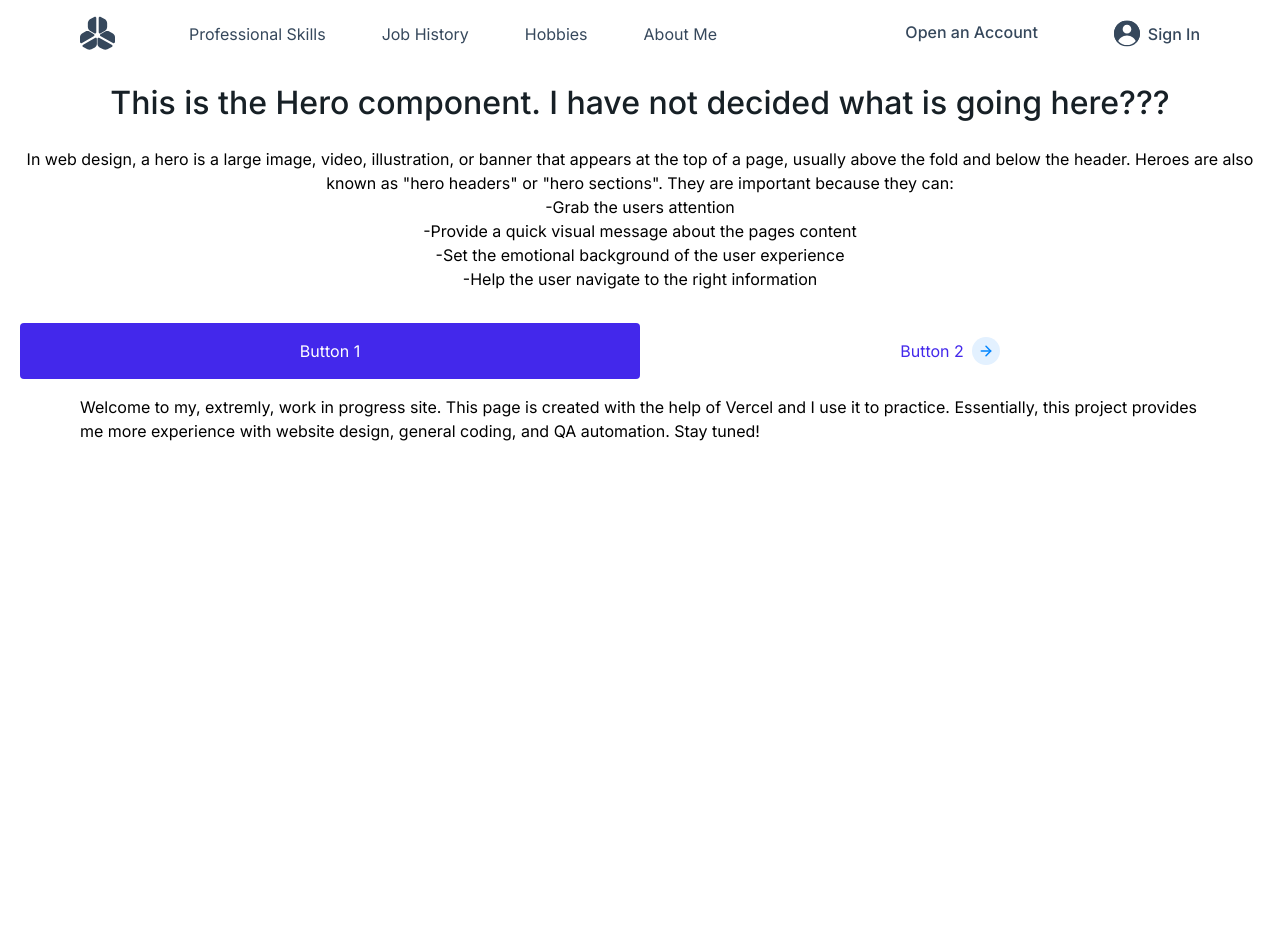
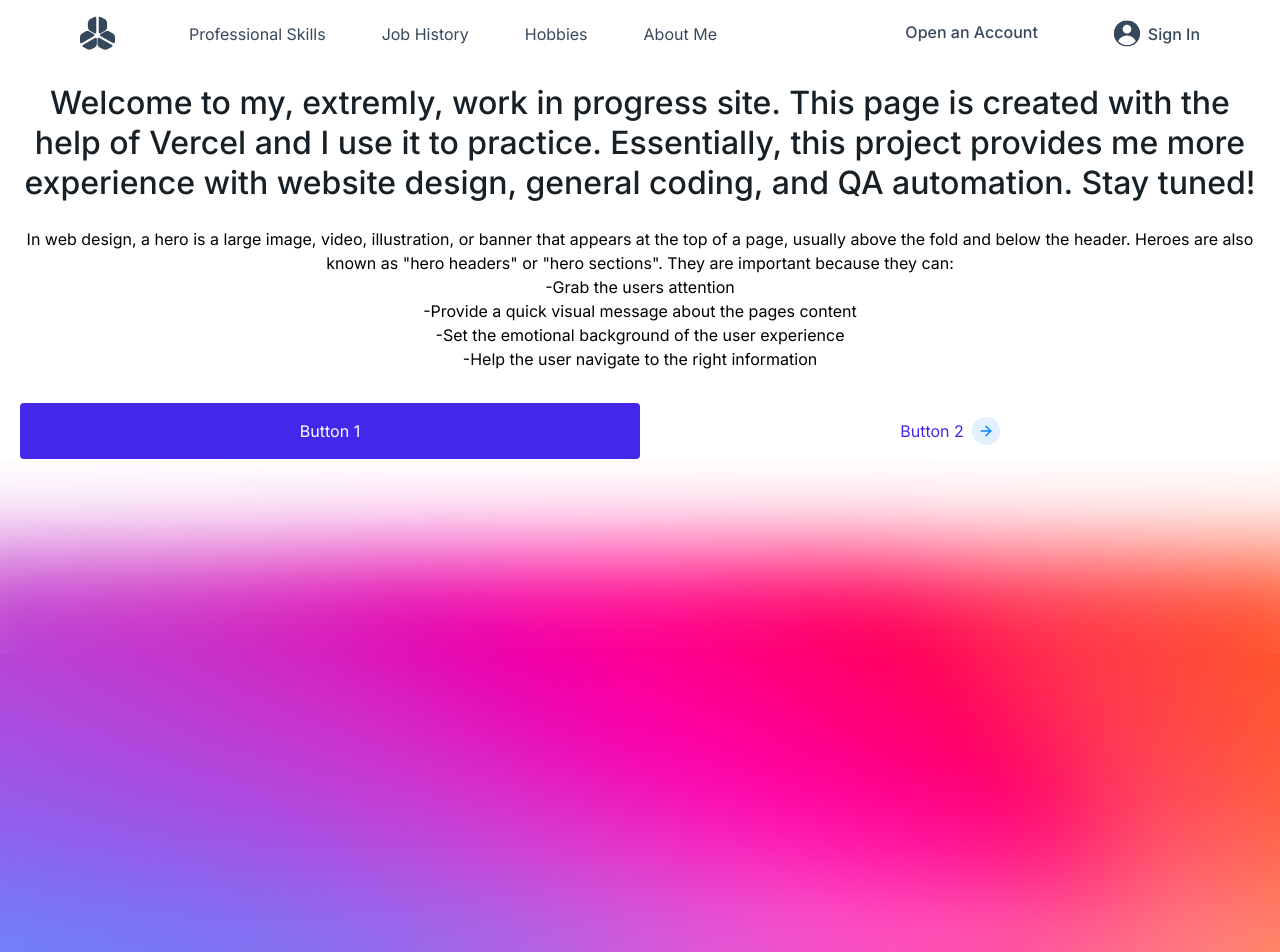
Before and after one commit to aaronnicholashaigh/ProfessionalSite, a Next.js app: page / in a window 1280 px wide. Shown: the top 952 px of the page. Before the commit the page ends 800 px from the top, so only its background shows below. Built offline with nearby package versions, Linux system fonts and the light colour scheme.

Commit message:
Updated Hero.tsx
added my intro to the hero and added a gradient image

```diff
--- a/app/components/Hero.tsx
+++ b/app/components/Hero.tsx
@@ -1,11 +1,13 @@
 import Image from 'next/image'
 import BlurArrow from '../../public/assets/blue-button.svg'
+import Gradient from '../../public/assets/Gradient.svg'
 
 export function Hero(){
     return(
         <div className="pt-4">
             <div className="px-[20px]">
-                <h1 className="text-center text-[32px] leading-[40px] font-medium text-[#172026]">This is the Hero component.  I have not decided what is going here???</h1>
+                <h1 className="text-center text-[32px] leading-[40px] font-medium text-[#172026]">Welcome to my, extremly, work in progress site.  This page is created with the help of Vercel and I use it to practice.  Essentially, this project
+        provides me more experience with website design, general coding, and QA automation.  Stay tuned!</h1>
                 <p className="text-center pt-6">In web design, a hero is a large image, video, illustration, or banner that appears at the top of a page, usually above the fold and below the header. Heroes are also known as "hero headers" or "hero sections". They are important because they can:
                 <br />-Grab the users attention
                 <br />-Provide a quick visual message about the pages content
@@ -26,6 +28,10 @@ export function Hero(){
                     </button>
                 </div>
             </div>
+
+            <div className="relative flex h-full w-full justify-center">
+                <Image src={Gradient} alt="Gradient" className="min-h-[500px]"/>
+            </div>
         </div>
     )
 }
--- a/app/page.tsx
+++ b/app/page.tsx
@@ -7,11 +7,6 @@ export default function Home() {
     <div>
       <Navbar />
       <Hero />
-
-      <h1 className="flex w-full items-center justify-between px-[20px] py-[16px] lg:container lg:mx-auto lg:px-20">
-        Welcome to my, extremly, work in progress site.  This page is created with the help of Vercel and I use it to practice.  Essentially, this project
-        provides me more experience with website design, general coding, and QA automation.  Stay tuned!
-      </h1>
     </div>
 
   );
```
